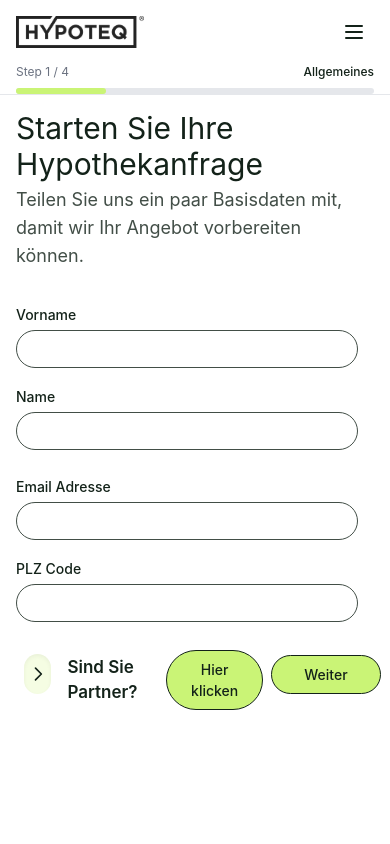
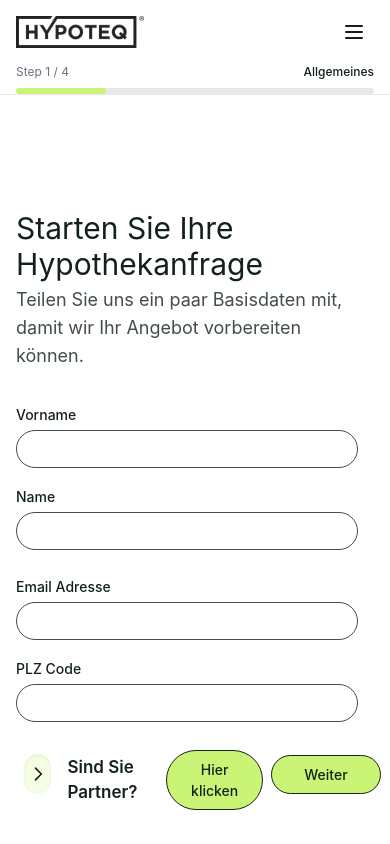
Before and after one commit to EditaLatifi/Hypoteq, a Next.js app: page /de/funnel in a window 390 px wide. Built offline with nearby package versions, Linux system fonts and the light colour scheme; a web font is replaced by a local one.

Commit message:
Mobile funnel improvements and optimizations

```diff
--- a/app/[locale]/funnel/page.tsx
+++ b/app/[locale]/funnel/page.tsx
@@ -245,7 +245,7 @@ const submitFinal = async () => {
 
       <FunnelSidebar step={sidebarStep} />
 
-<div className="flex-1 w-full pl-0 lg:pr-8 lg:pb-32 px-4">
+<div className="flex-1 pt-[100px] md:pt-0 w-full pl-0 lg:pr-8 lg:pb-32 px-4">
 
 
         <div className="mb-[140px] hidden md:block">
--- a/app/funnel/steps/BorrowersStep.tsx
+++ b/app/funnel/steps/BorrowersStep.tsx
@@ -24,7 +24,7 @@ const selectType = (type: "nat" | "jur") => {
 
 
   return (
-    <div className="w-full max-w-[1400px] mx-auto px-4 md:px-8 pt-[40px] lg:pt-0 lg:pl-20 lg:pr-48">
+    <div className="w-full max-w-[1400px] mx-auto px-4 md:px-8 pt-[150px] lg:pt-0 lg:pl-20 lg:pr-48">
       <h2 className="text-3xl md:text-4xl lg:text-[48px] font-semibold text-[#132219] mb-6 md:mb-7 lg:mb-8">
         {t("funnel.borrowerType" as any)}
       </h2>
--- a/app/funnel/steps/ProjectStep.tsx
+++ b/app/funnel/steps/ProjectStep.tsx
@@ -38,7 +38,7 @@ const selectCard = (value: string) => {
       : t("funnel.projectSubtitle" as any);
 
   return (
-    <div className="w-full max-w-[1400px] mx-auto px-4 md:px-8 lg:pl-20 lg:pr-48">
+    <div className="w-full max-w-[1400px] pt-[150px] md:pt-0 mx-auto px-4 md:px-8 lg:pl-20 lg:pr-48">
       {/* TITLE */}
       <h2 className="text-3xl md:text-4xl lg:text-[48px] font-semibold text-[#132219] mb-2 md:mb-2.5 lg:mb-3">
         {title}
--- a/app/funnel/steps/PropertyStep.tsx
+++ b/app/funnel/steps/PropertyStep.tsx
@@ -48,7 +48,7 @@ const propertyUseOptions =
 
 
   return (
-    <div className="w-full max-w-[1400px] pt-[150px] md:pt-0 mx-auto px-4 md:px-6 lg:px-4 lg:pl-28 space-y-6 lg:space-y-[30px] -mt-10">
+    <div className="w-full max-w-[1400px] pt-[180px] md:pt-0 mx-auto px-4 md:px-6 lg:px-4 lg:pl-28 space-y-6 lg:space-y-[30px] -mt-10">
       {/* ========================================================= */}
       {/*  ART DER IMMOBILIE                                        */}
       {/* ========================================================= */}
```
